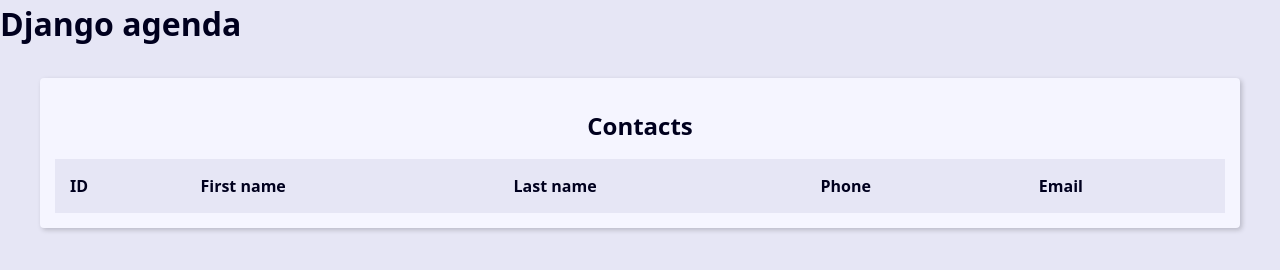
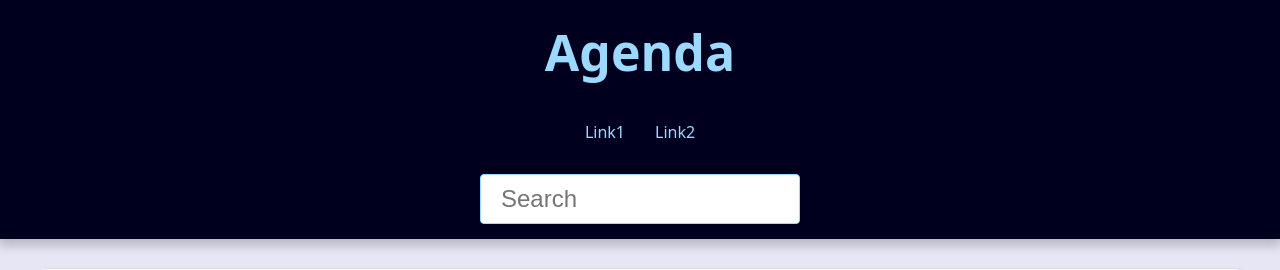
Before and after one commit to allanros/django-agenda, a Django app: page / in a window 1280 px wide. Shown: the top 270 px of the page. Run offline with Django 5.2, Linux system fonts and the light colour scheme; data that the repository does not hold is empty.

Commit message:
adding contact single and partials to head and header

```diff
--- a/base_templates/global/base.html
+++ b/base_templates/global/base.html
@@ -1,14 +1,11 @@
-{% load static %}
 <!DOCTYPE html>
-<html lang="en">
+<html lang="pt-BR">
 <head>
-    <meta charset="UTF-8">
-    <meta name="viewport" content="width=device-width, initial-scale=1.0">
-    <link rel="stylesheet" href="{% static 'global/css/styles.css' %}">
-    <title>Django 02</title>
+    {% include "global/partials/_head.html" %}
 </head>
 <body>
-    <h1>Django agenda</h1>
+    {% include "global/partials/_header.html" %}
+
     <main class="content">
         {% block content %}
         {% endblock %}
--- /dev/null
+++ b/base_templates/global/partials/_head.html
@@ -0,0 +1,5 @@
+{% load static %}
+<meta charset="UTF-8">
+<meta name="viewport" content="width=device-width, initial-scale=1.0">
+<link rel="stylesheet" href="{% static 'global/css/styles.css' %}">
+<title>Django 02 - Agenda</title>
--- /dev/null
+++ b/base_templates/global/partials/_header.html
@@ -0,0 +1,30 @@
+<header class="header">
+    <h1 class="header-heading">
+        <a href="{% url 'contact:index' %}" class="header-link">
+            Agenda
+        </a>
+    </h1>
+    <nav class="menu">
+        <ul class="menu-list">
+            <li class="menu-item">
+                <a href="#" class="menu-link">Link1</a>
+            </li>
+            <li class="menu-item">
+                <a href="#" class="menu-link">Link2</a>
+            </li>
+        </ul>
+    </nav>
+
+    <div class="search">
+        <form action="" method="get">
+            <input
+                type="search"
+                name="q"
+                id="search"
+                class="search-input"
+                placeholder="Search"
+            >
+        </form>
+    </div>
+
+</header>
--- a/contact/templates/contact/index.html
+++ b/contact/templates/contact/index.html
@@ -21,7 +21,10 @@
                 {% for contact in contacts %}
                     <tr class="table-row">
                         <td class="table-cel">
-                            <a href="#" class="table-link">
+                            <a
+                                href="{% url 'contact:contact' contact.id %}"
+                                class="table-link"
+                            >
                                 {{ contact.id }}
                             </a>
                         </td>
--- a/contact/urls.py
+++ b/contact/urls.py
@@ -4,5 +4,6 @@
 app_name = 'contact'
 
 urlpatterns = [
+    path('<int:contact_id>/', views.contact, name='contact'),
     path('', views.index, name='index'),
 ]
--- a/contact/views/contact_views.py
+++ b/contact/views/contact_views.py
@@ -1,15 +1,31 @@
-from django.shortcuts import render
+from django.http import HttpRequest, HttpResponse, Http404
+from django.shortcuts import render, get_object_or_404
 from contact.models import Contact
 
-def index(request):
-    contacts = Contact.objects.all()
+def index(request: HttpRequest) -> HttpResponse:
+    contacts = Contact.objects\
+        .filter(show=True)\
+        .order_by('-id')
 
     return render(
         request,
         'contact/index.html',
         {
-            'title': 'Contact',
-            'message': 'Message from the contact page.',
             'contacts': contacts
         }
     )
+
+def contact(request: HttpRequest, contact_id: int) -> HttpResponse:
+    # single_contact = Contact.objects.filter(id=contact_id).last()
+
+    # if not single_contact:
+    #     raise Http404('Contact not found')
+    single_contact = get_object_or_404(Contact, id=contact_id, show=True)
+
+    return render(
+        request,
+        'contact/contact_single.html',
+        {
+            'contact': single_contact
+        }
+    )
```
Also changed, not shown: contact/admin.py (+4 -3 lines), contact/templates/contact/contact_single.html (added, +17 -0 lines).
